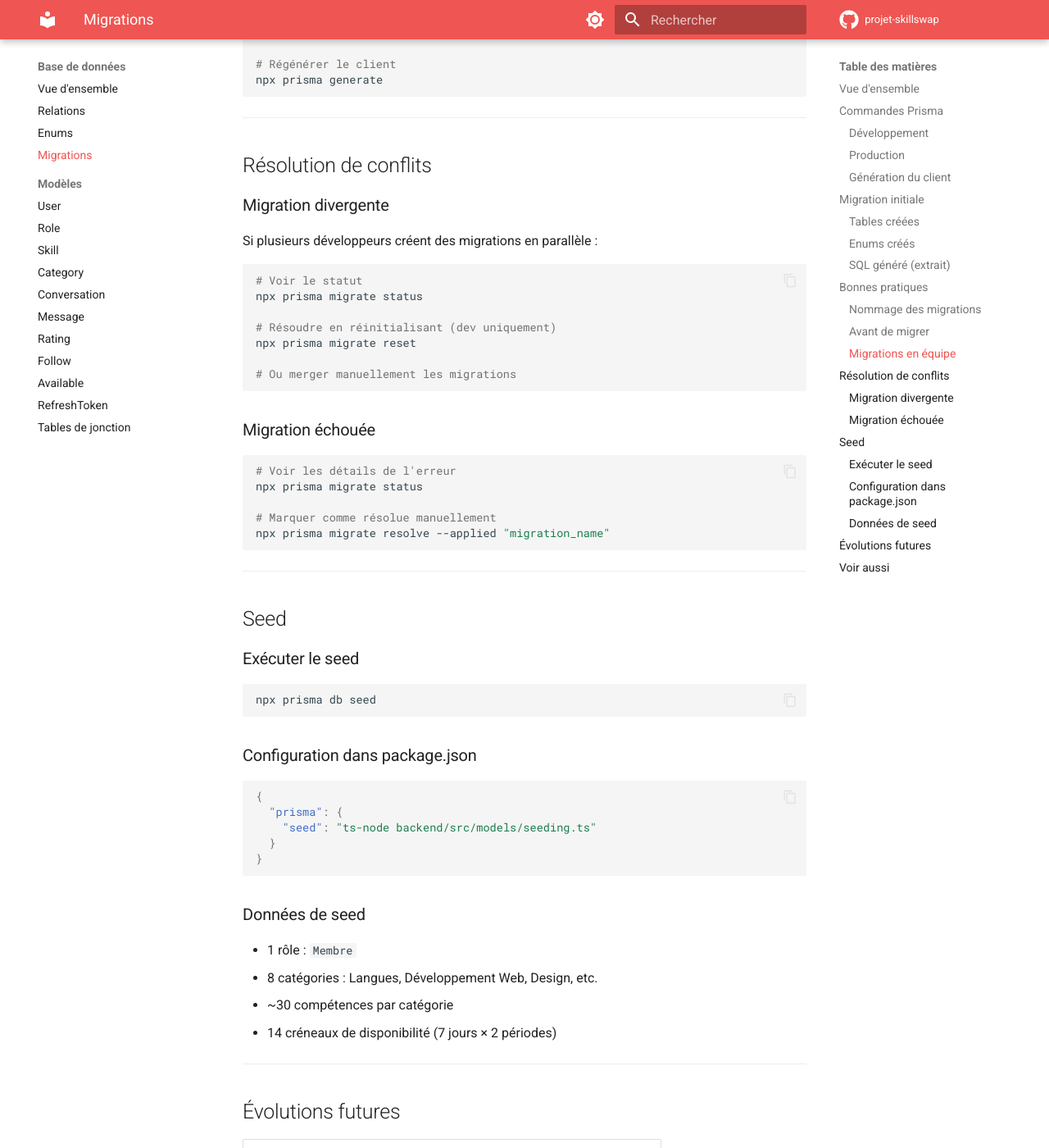
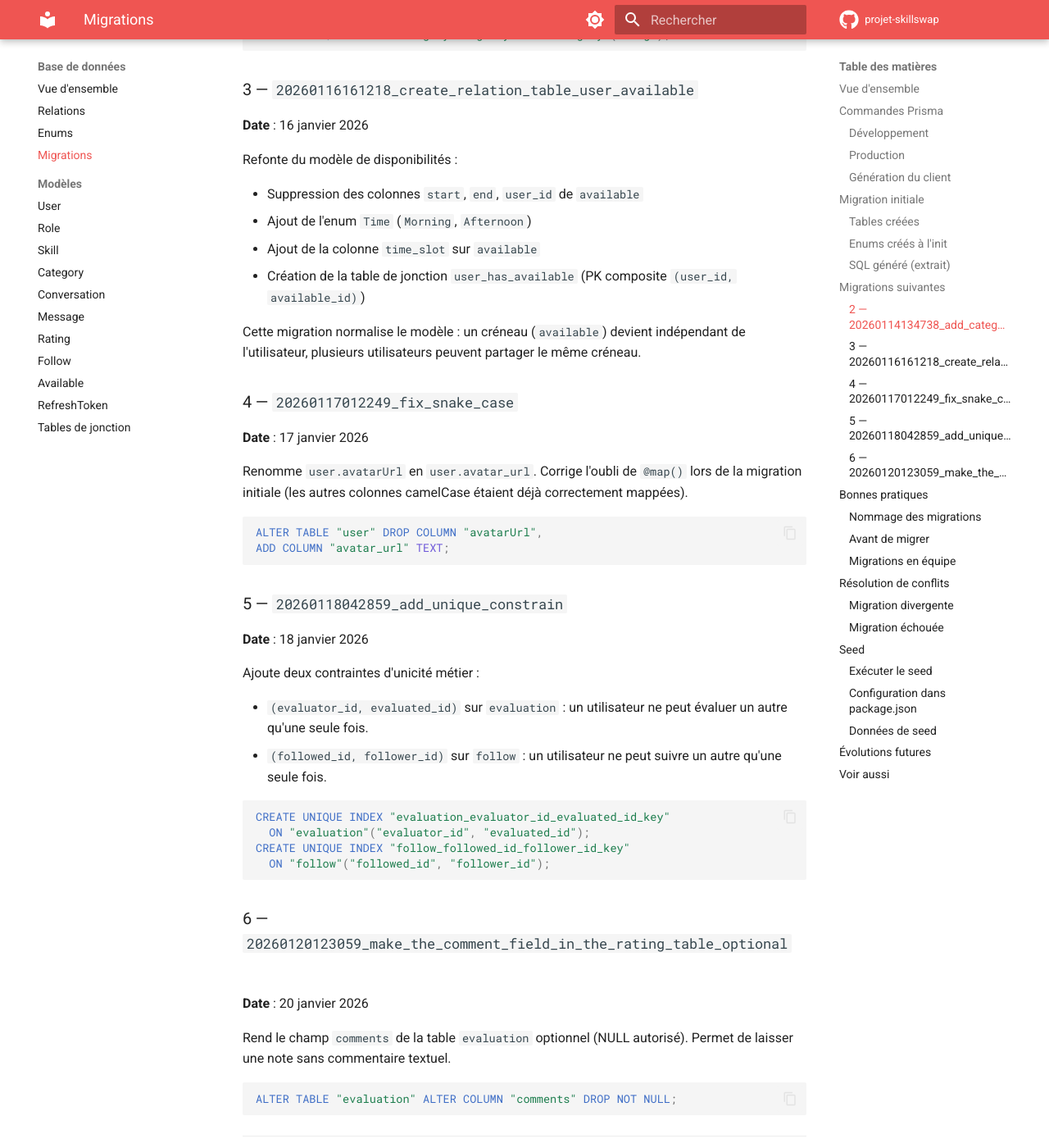
Before and after one commit to Sojeremy/documentation-skillswap, an MkDocs documentation site: the page built from docs/documentation-implementation/database/migrations.md, in a window 1280 px wide and 1400 px high, scrolled down 3675 px. Shown: the whole window at 82% size. Built offline with MkDocs 1.6.1 and Material for MkDocs 9.7.7, drawn with Linux system fonts in a browser that asks for light colours; comment, search, counter and statistics services are not loaded; some of the changed text lies outside the part shown.

Commit message:
docs(database): refonte migrations.md alignée sur les 6 migrations prod (axe 2)
migrations.md listait 1 seule migration `init` datée 2024-12 alors que la prod
a 6 migrations entre 2026-01-12 et 2026-01-20. Refonte sectionnelle :

- Vue d'ensemble : table des 6 migrations avec dates et descriptions
- Migration initiale : nom complet 20260112133206_init_db, date corrigée
  (12 janvier 2026), précision sur les 3 enums créés à l'init (Time ajouté
  en migration 3)
- Nouvelle section "Migrations suivantes" : sous-bloc dédié aux migrations
  2 à 6 avec date, description et extrait SQL clé
- Évolutions futures : retrait de la table fictive (add_user_premium etc.),
  remplacée par "aucune migration formellement planifiée"
- Données de seed : correction "~30 compétences par catégorie" → "28
  compétences au total (3 à 5 par catégorie)" (vérifié contre seeding.ts)

Refs: a39a797
Refs: docs/audits/axe-2-prisma-erd-database.md (rapport en fin d'axe 2)

````diff
--- a/docs/documentation-implementation/database/migrations.md
+++ b/docs/documentation-implementation/database/migrations.md
@@ -4,9 +4,14 @@
 
 ## Vue d'ensemble
 
-| Migration | Date | Description |
-|-----------|------|-------------|
-| `init` | 2024-12 | Création initiale du schéma |
+| # | Migration | Date | Description |
+|---|-----------|------|-------------|
+| 1 | `20260112133206_init_db` | 2026-01-12 | Création initiale (14 tables, 3 enums, FK, index) |
+| 2 | `20260114134738_add_category_slug` | 2026-01-14 | Ajout colonne `slug` (NOT NULL) sur `category` + index unique |
+| 3 | `20260116161218_create_relation_table_user_available` | 2026-01-16 | Refonte `Available` : jonction `user_has_available`, ajout enum `Time`, colonne `time_slot` |
+| 4 | `20260117012249_fix_snake_case` | 2026-01-17 | Correction `user.avatarUrl` → `user.avatar_url` |
+| 5 | `20260118042859_add_unique_constrain` | 2026-01-18 | Index uniques composites sur `evaluation` et `follow` |
+| 6 | `20260120123059_make_the_comment_field_in_the_rating_table_optional` | 2026-01-20 | `evaluation.comments` passe NULLABLE |
 
 ## Commandes Prisma
 
@@ -47,8 +52,8 @@
 
 ## Migration initiale
 
-**Nom** : `init`
-**Date** : Décembre 2024
+**Nom** : `20260112133206_init_db`
+**Date** : 12 janvier 2026
 
 ### Tables créées
 
@@ -69,12 +74,13 @@
 | `follow` | Abonnements |
 | `refresh_token` | Tokens de refresh |
 
-### Enums créés
+### Enums créés à l'init
 
-- `RoleOfUser`
-- `StatusOfConversation`
-- `dayInAWeek`
-- `Time`
+- `RoleOfUser` (1 valeur : `Membre`)
+- `StatusOfConversation` (`Open`, `Close`)
+- `dayInAWeek` (`Lundi` à `Dimanche`)
+
+L'enum `Time` (`Morning`, `Afternoon`) a été ajouté ultérieurement par la migration 3 lors de la refonte de la table `Available`.
 
 ### SQL généré (extrait)
 
@@ -111,6 +117,71 @@
 -- AddForeignKey
 ALTER TABLE "user" ADD CONSTRAINT "user_role_id_fkey"
     FOREIGN KEY ("role_id") REFERENCES "role"("id") ON DELETE CASCADE ON UPDATE CASCADE;
+```
+
+---
+
+## Migrations suivantes
+
+### 2 — `20260114134738_add_category_slug`
+
+**Date** : 14 janvier 2026
+
+Ajoute une colonne `slug TEXT NOT NULL` sur `category` avec un index unique. Permet l'utilisation de slugs URL-friendly pour les pages catégories.
+
+```sql
+ALTER TABLE "category" ADD COLUMN "slug" TEXT NOT NULL;
+CREATE UNIQUE INDEX "category_slug_key" ON "category"("slug");
+```
+
+### 3 — `20260116161218_create_relation_table_user_available`
+
+**Date** : 16 janvier 2026
+
+Refonte du modèle de disponibilités :
+
+- Suppression des colonnes `start`, `end`, `user_id` de `available`
+- Ajout de l'enum `Time` (`Morning`, `Afternoon`)
+- Ajout de la colonne `time_slot` sur `available`
+- Création de la table de jonction `user_has_available` (PK composite `(user_id, available_id)`)
+
+Cette migration normalise le modèle : un créneau (`available`) devient indépendant de l'utilisateur, plusieurs utilisateurs peuvent partager le même créneau.
+
+### 4 — `20260117012249_fix_snake_case`
+
+**Date** : 17 janvier 2026
+
+Renomme `user.avatarUrl` en `user.avatar_url`. Corrige l'oubli de `@map()` lors de la migration initiale (les autres colonnes camelCase étaient déjà correctement mappées).
+
+```sql
+ALTER TABLE "user" DROP COLUMN "avatarUrl",
+ADD COLUMN "avatar_url" TEXT;
+```
+
+### 5 — `20260118042859_add_unique_constrain`
+
+**Date** : 18 janvier 2026
+
+Ajoute deux contraintes d'unicité métier :
+
+- `(evaluator_id, evaluated_id)` sur `evaluation` : un utilisateur ne peut évaluer un autre qu'une seule fois.
+- `(followed_id, follower_id)` sur `follow` : un utilisateur ne peut suivre un autre qu'une seule fois.
+
+```sql
+CREATE UNIQUE INDEX "evaluation_evaluator_id_evaluated_id_key"
+  ON "evaluation"("evaluator_id", "evaluated_id");
+CREATE UNIQUE INDEX "follow_followed_id_follower_id_key"
+  ON "follow"("followed_id", "follower_id");
+```
+
+### 6 — `20260120123059_make_the_comment_field_in_the_rating_table_optional`
+
+**Date** : 20 janvier 2026
+
+Rend le champ `comments` de la table `evaluation` optionnel (NULL autorisé). Permet de laisser une note sans commentaire textuel.
+
+```sql
+ALTER TABLE "evaluation" ALTER COLUMN "comments" DROP NOT NULL;
 ```
 
 ---
@@ -202,20 +273,15 @@
 ### Données de seed
 
 - 1 rôle : `Membre`
-- 8 catégories : Langues, Développement Web, Design, etc.
-- ~30 compétences par catégorie
+- 8 catégories : Développement Web, Design, Marketing, Langues, Cuisine, Sport, Musique, Bricolage
+- 28 compétences au total (3 à 5 par catégorie)
 - 14 créneaux de disponibilité (7 jours × 2 périodes)
 
 ---
 
 ## Évolutions futures
 
-| Migration planifiée | Description |
-|---------------------|-------------|
-| `add_user_premium` | Ajouter statut premium |
-| `add_message_read_at` | Ajouter indicateur de lecture |
-| `add_notification` | Système de notifications |
-| `add_skill_level` | Niveau de compétence (débutant, intermédiaire, expert) |
+Aucune migration formellement planifiée à ce jour. Les évolutions du schéma seront ajoutées au fur et à mesure des besoins, en suivant les bonnes pratiques décrites ci-dessus.
 
 ## Voir aussi
 
````
